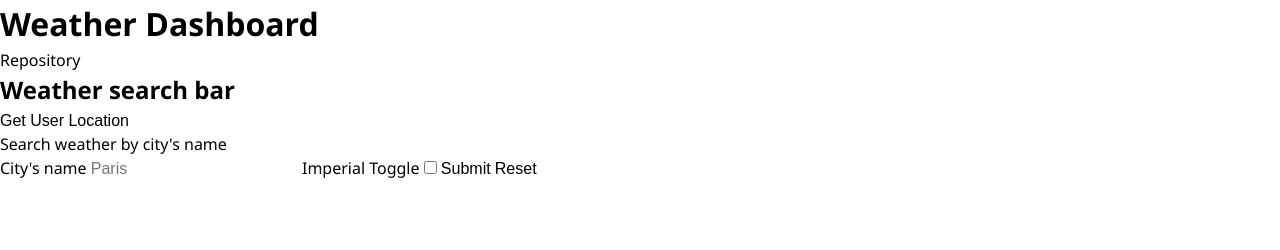
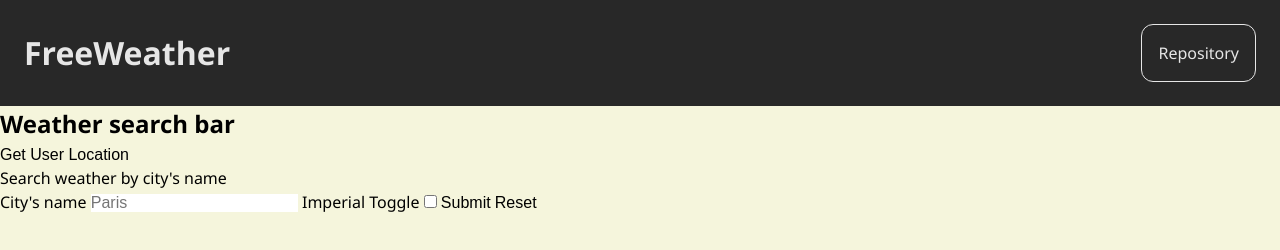
Before and after one commit to nathanEvrardDaCunha/weather-app, a website built with Vite: page index.html in a window 1280 px wide. Built offline with nearby package versions, Linux system fonts and the light colour scheme; no server answers.

Commit message:
feat: add button to project repository

```diff
--- a/index.html
+++ b/index.html
@@ -30,17 +30,13 @@
 
         <script src="src/main.js" type="module" defer></script>
     </head>
-    <body>
+    <body class="container">
         <!-- TODO: Create a header with navbar ? -->
         <!-- TODO: Create a skip navigation menu to go to specific part of the page, with keyboard support -->
 
-        <header>
-            <h1>Weather Dashboard</h1>
-            <nav>
-                <ul>
-                    <li><a href="https://github.com/nathanEvrardDaCunha/weather-app">Repository</a></li>
-                </ul>
-            </nav>
+        <header class="header">
+            <h1 class="header__title">FreeWeather</h1>
+            <a class="navbar__link" href="https://github.com/nathanEvrardDaCunha/weather-app">Repository</a>
         </header>
 
         <main>
--- a/src/css/layout.css
+++ b/src/css/layout.css
@@ -0,0 +1,70 @@
+.container {
+    background-color: beige;
+    width: 100%;
+    height: 100%;
+    display: grid;
+    grid-template-areas:
+        'header header header'
+        'main main main'
+        'footer footer footer';
+}
+
+.header {
+    background-color: var(--color--dark);
+    color: var(--color--light);
+    padding: var(--spacing--md);
+
+    grid-area: header;
+
+    display: flex;
+    flex-direction: column;
+    justify-content: space-between;
+    align-items: center;
+    gap: var(--spacing--sm);
+}
+
+.header__title {
+    font-size: var(--font-size--lg);
+}
+
+/* 425px = large mobile screen */
+@media screen and (min-width: 425px) {
+    .header {
+        flex-direction: row;
+        gap: 0;
+    }
+}
+
+.navbar {
+    display: flex;
+    flex-direction: row;
+    justify-content: space-between;
+    align-items: center;
+}
+
+/* REFACTOR: Make it more atomic like .btn .btn--hollow... */
+.navbar__link {
+    border: var(--color--light) solid 1px;
+    color: var(--color--light);
+    padding: var(--spacing--sm);
+    border-radius: var(--border-radius--sm);
+    background-color: transparent;
+    transition: background-color 0.3s ease-in-out, color 0.3s ease-in-out, transform 0.3s ease-in-out;
+    transform: scale(1);
+}
+
+.navbar__link:hover,
+.navbar__link:focus {
+    color: var(--color--dark);
+    background-color: var(--color--light);
+}
+
+.navbar__link:active {
+    transform: scale(0.9);
+}
+
+/* .main {
+    grid-area: main;
+    background: pink;
+    margin-inline: var(--spacing--lg);
+} */
--- a/src/css/main.css
+++ b/src/css/main.css
@@ -1 +1,3 @@
+@import url('variable.css');
 @import url('reset.css');
+@import url('layout.css');
--- a/src/css/reset.css
+++ b/src/css/reset.css
@@ -1,3 +1,5 @@
+/* OVERALL RESET */
+
 * {
     box-sizing: border-box;
     margin: 0;
@@ -10,18 +12,14 @@ html {
     line-height: 1.5;
 }
 
-button {
+/* FORM RESET */
+
+fieldset {
     border: none;
-    background-color: transparent;
-    cursor: pointer;
-    font-size: 16px;
 }
 
-a {
+legend {
     font-size: 16px;
-    text-decoration: none;
-    color: black;
-    cursor: pointer;
 }
 
 input {
@@ -30,10 +28,25 @@ input {
     border: none;
 }
 
-fieldset {
+/* BUTTON RESET */
+
+button {
     border: none;
+    background-color: transparent;
+    cursor: pointer;
+    font-size: 16px;
 }
 
-legend {
+/* LIST RESET */
+
+li {
+    list-style: none;
+}
+
+/* LINK RESET */
+
+a {
     font-size: 16px;
+    text-decoration: none;
+    cursor: pointer;
 }
--- a/src/css/variable.css
+++ b/src/css/variable.css
@@ -0,0 +1,12 @@
+:root {
+    --border-radius--sm: 0.75rem;
+
+    --spacing--sm: 1rem;
+    --spacing--md: 1.5rem;
+    --spacing--lg: 2.25rem;
+
+    --color--light: rgb(230, 230, 230);
+    --color--dark: rgb(40, 40, 40);
+
+    --font-size--lg: 2rem;
+}
```
